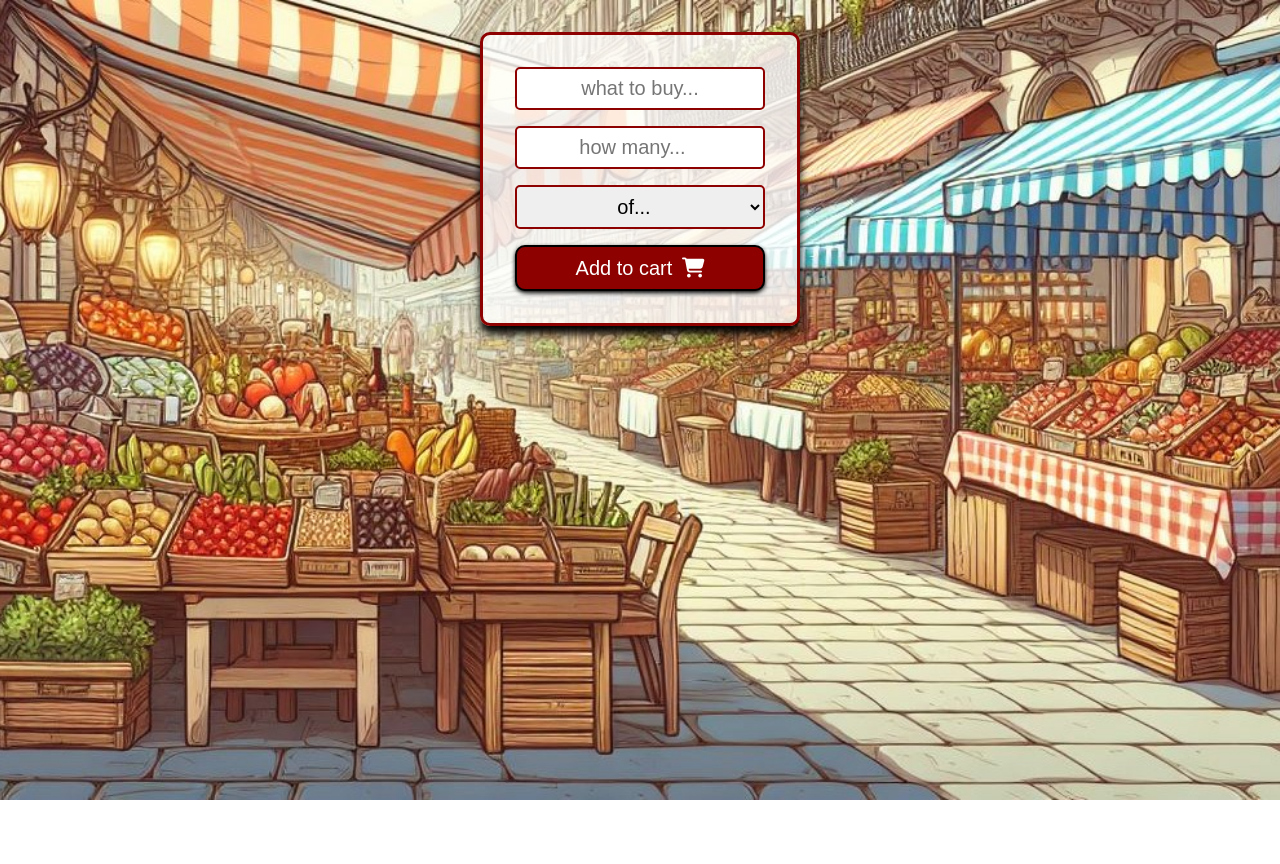
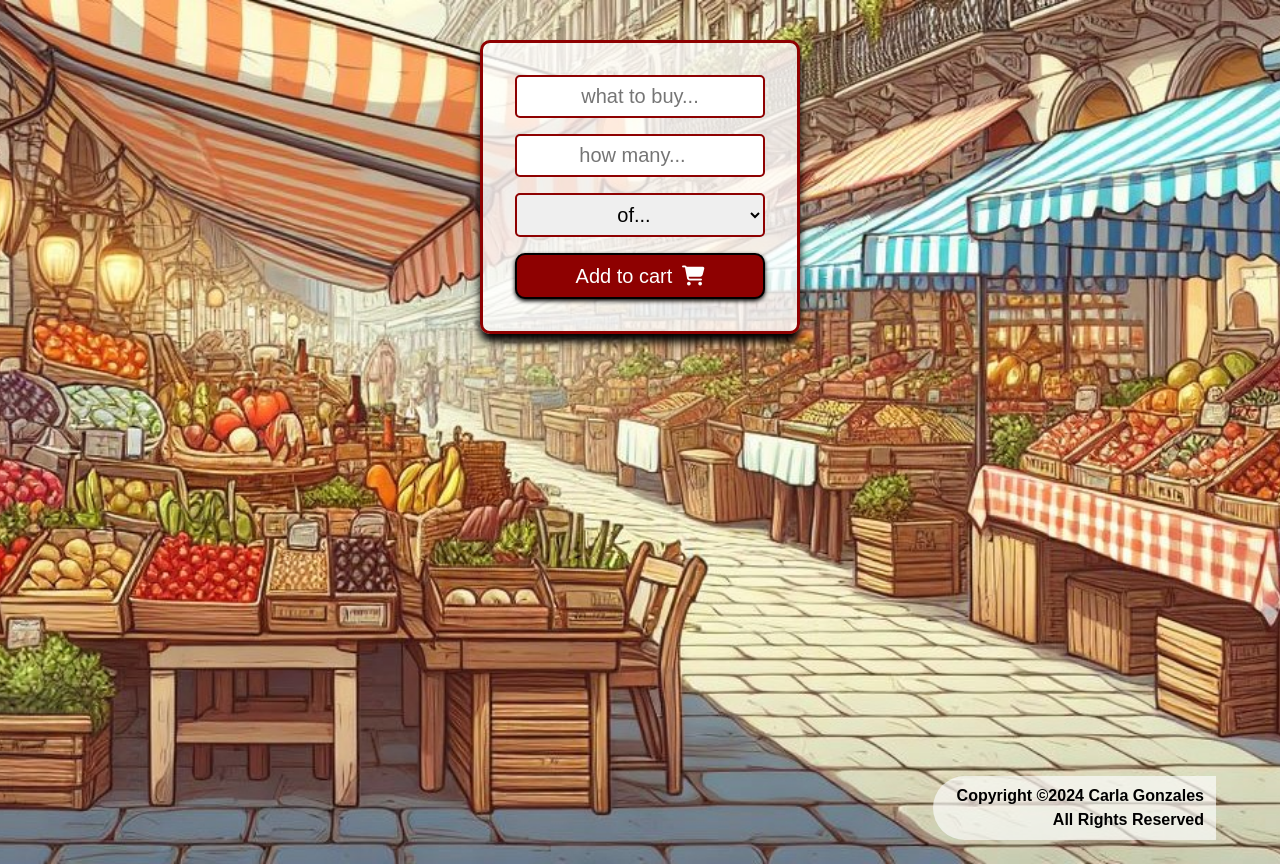
Before and after one commit to arianagutierrez/ShoppingListApp, a plain HTML site: page index.html in a window 1280 px wide. Both pictures are taken after a click on the button "Add item". Before the commit the page ends 800 px from the top, so only its background shows below. Drawn offline with Linux system fonts and the light colour scheme; no server answers; a web font is replaced by a local one.

Commit message:
update file

```diff
--- a/index.html
+++ b/index.html
@@ -40,6 +40,12 @@
         <div class="rightSide">
             <ul class="shopping-list"></ul>
         </div>
+
+        <div class="copyright">
+            <p class="p-text">
+            Copyright ©2024 Carla Gonzales<br> All Rights Reserved
+            </p>
+        </div>
     </div>
 
     <div class="modal">
--- a/styles/styles.scss
+++ b/styles/styles.scss
@@ -27,14 +27,15 @@
 body {
     min-height: 100vh;
     background: url(/img/market.jpeg) no-repeat center / cover;
-    @include flex-center();
 }
 
 .contentApp{
     width: 100%;
     min-height: 100vh;
+    margin: 2.5rem 0 1.5rem;
     flex-direction: column;
     place-items: center;
+    justify-content: space-between;
     position: relative;
     user-select: none; //avoids selection of elements
 }
@@ -56,7 +57,6 @@ body {
 //leftSide
 .leftSide{
     width: 250px;
-    margin-top: 2rem;
     padding: 2rem;
     @include flex-column();
     gap: 1rem;
@@ -148,6 +148,22 @@ body {
                 }
             }
         }
+    }
+}
+
+.copyright{
+    width: 90%;
+    display: flex;
+    justify-content: right;
+    p{
+        font-family: var(--font-text);
+        line-height: 1.5rem;
+        text-align: right;
+        color: var(--color-black);
+        font-weight: 600;
+        background-color: rgb(255, 255, 255, .65);
+        padding: .5rem .75rem 0.5rem 1.5rem;
+        border-radius: 60px 0px 0px 60px;
     }
 }
 
```
Also changed, not shown: styles/styles.css, 1 other file.
